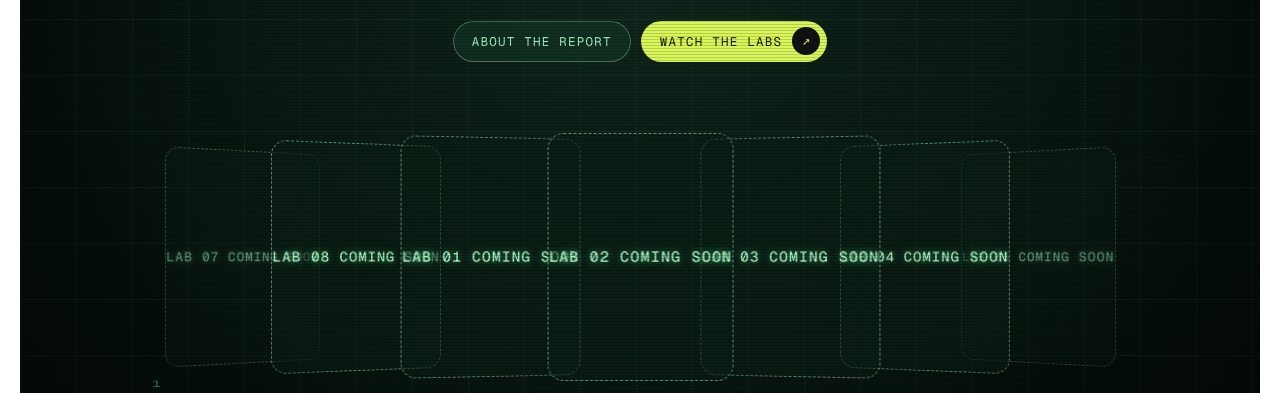
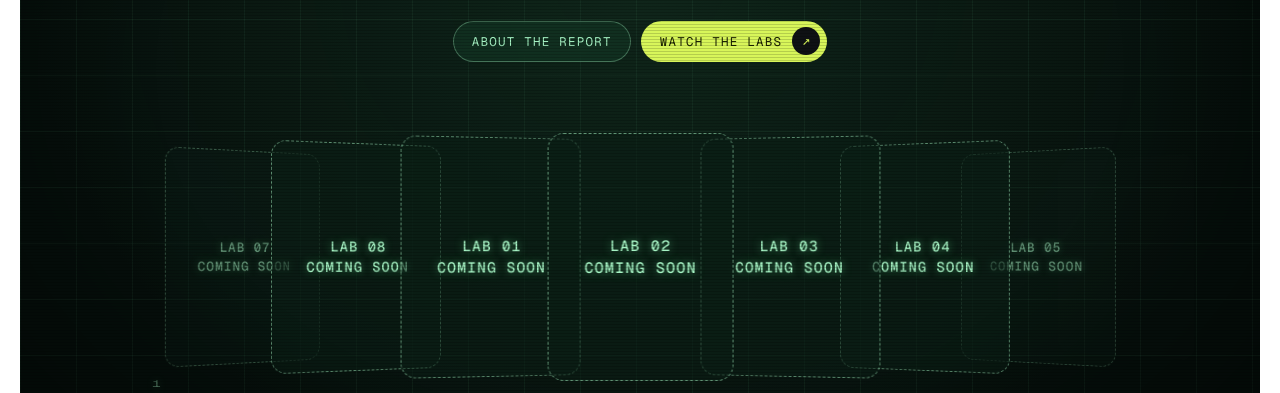
Before and after one commit to weiargel-cloud/chem-lab-portfolio, a plain HTML site: page index.html in a window 1280 px wide. Shown: the part 407-800 px from the top of the page. Drawn offline with nearby package versions, Linux system fonts and the light colour scheme.

Commit message:
Wrap 'coming soon' text on empty carousel cards
Co-Authored-By: Claude Opus 5.5 <noreply@anthropic.com>

```diff
--- a/styles.css
+++ b/styles.css
@@ -85,7 +85,7 @@ button,input,textarea,select{font:inherit;color:inherit}
 .card3d .play{position:absolute;right:8px;top:8px;width:28px;height:28px;border-radius:50%;background:var(--lime);color:var(--lime-ink);display:grid;place-items:center;font-size:11px}
 .card3d.ghost{background:rgba(10,30,20,.55);border:1px dashed rgba(166,243,196,.55);box-shadow:none;cursor:default}
 .card3d.ghost .ph{background:transparent;color:var(--phos)}
-.card3d.ghost .ph b{color:var(--phos);text-shadow:0 0 8px rgba(120,255,170,.5);font-size:15px;font-family:var(--f-mono);letter-spacing:.08em;font-weight:500;text-transform:uppercase;text-align:center}
+.card3d.ghost .ph b{color:var(--phos);text-shadow:0 0 8px rgba(120,255,170,.5);font-size:15px;font-family:var(--f-mono);letter-spacing:.08em;font-weight:500;text-transform:uppercase;text-align:center;white-space:pre-line;line-height:1.5;padding:0 10px}
 .arc-nav{display:flex;justify-content:center;align-items:center;gap:14px;margin-top:8px;font-size:13px;color:rgba(255,255,255,.92)}
 .arc-nav{color:var(--phos)}
 .arc-nav button{width:36px;height:36px;border-radius:50%;border:1px solid rgba(166,243,196,.45);background:rgba(166,243,196,.08);color:var(--phos);cursor:pointer}
```
